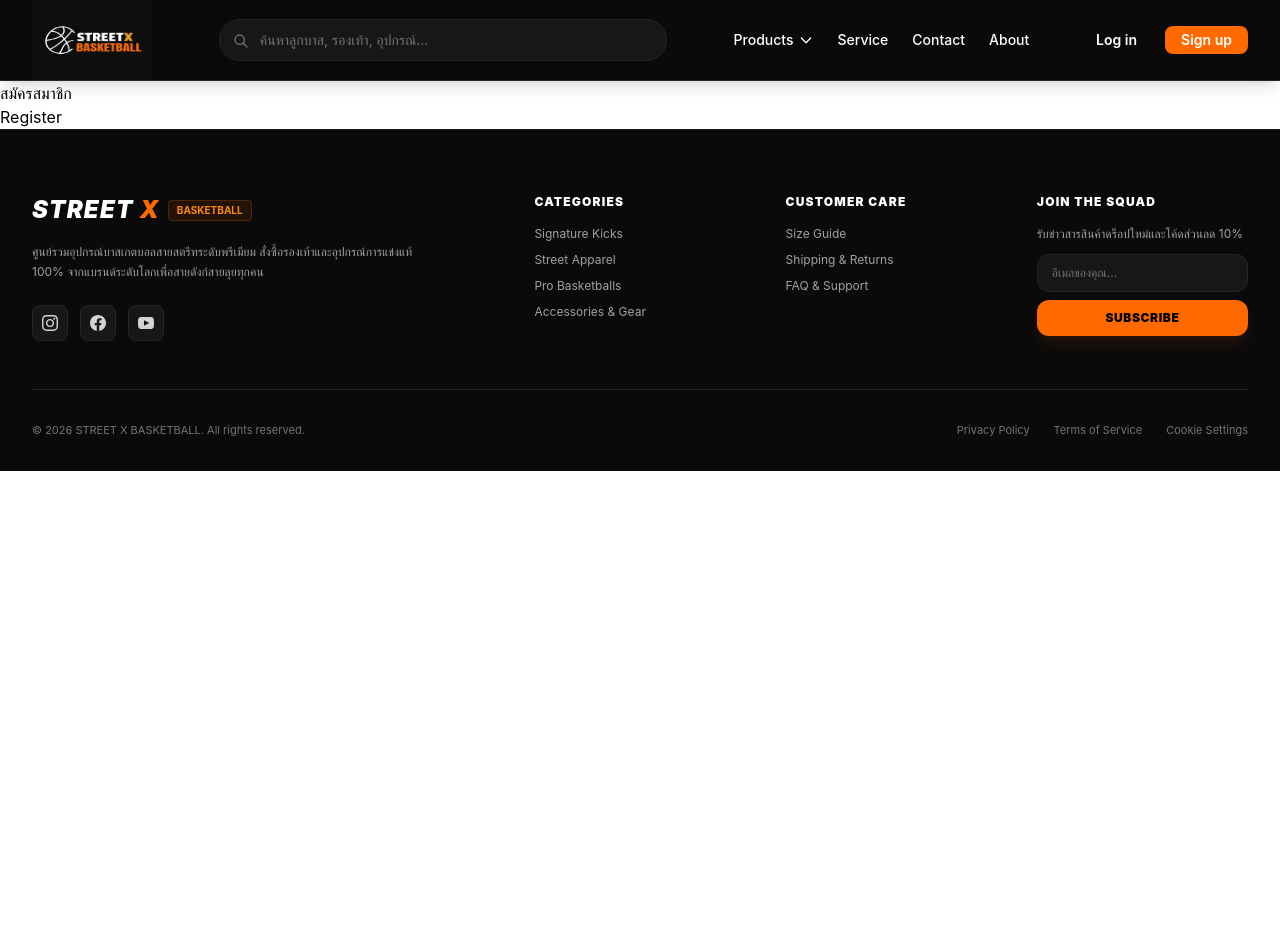
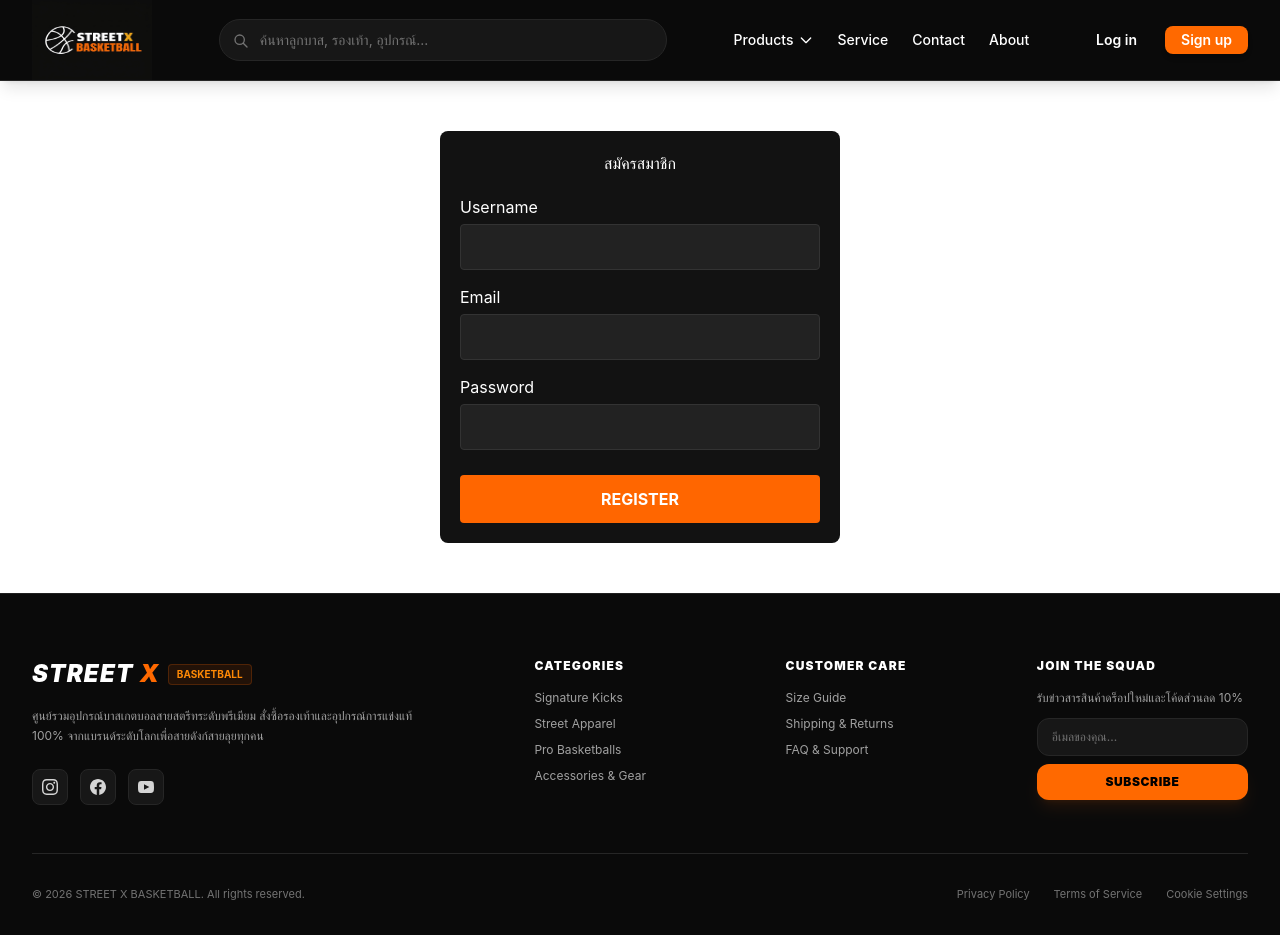
Before and after one commit to naearth9-ops/Street-X-Basketball-Full-stack, a React (Vite) app in the folder frontend/: page /register in a window 1280 px wide. Before the commit the page ends 800 px from the top, so only its background shows below. Built offline with nearby package versions, Linux system fonts and the light colour scheme; no server answers.

Commit message:
Add full Register form elements and styles

```diff
--- a/frontend/src/pages/Users/Register.jsx
+++ b/frontend/src/pages/Users/Register.jsx
@@ -9,6 +9,10 @@ export default function Register() {
   const [error, setError] = useState("");
   const navigate = useNavigate();
   const { login } = useAuth();
+
+  const handleChange = (e) => {
+    setFormData({ ...formData, [e.target.name]: e.target.value });
+  };
 
   const handleSubmit = async (e) => {
     e.preventDefault();
@@ -39,11 +43,49 @@ export default function Register() {
   };
 
   return (
-    <div>
-      <h2>สมัครสมาชิก</h2>
-      {error && <p style={{ color: "red" }}>{error}</p>}
-      <form onSubmit={handleSubmit}>
-        <button type="submit">Register</button>
+    <div style={{ maxWidth: "400px", margin: "50px auto", padding: "20px", color: "#fff", backgroundColor: "#121212", borderRadius: "8px" }}>
+      <h2 style={{ textTransform: "uppercase", marginBottom: "20px", textAlign: "center" }}>สมัครสมาชิก</h2>
+      {error && <p style={{ color: "#ff4d4d", marginBottom: "15px", textAlign: "center" }}>{error}</p>}
+      <form onSubmit={handleSubmit} style={{ display: "flex", flexDirection: "column", gap: "15px" }}>
+        <div>
+          <label style={{ display: "block", marginBottom: "5px" }}>Username</label>
+          <input
+            type="text"
+            name="username"
+            value={formData.username}
+            onChange={handleChange}
+            required
+            style={{ width: "100%", padding: "10px", borderRadius: "4px", border: "1px solid #333", backgroundColor: "#222", color: "#fff" }}
+          />
+        </div>
+        <div>
+          <label style={{ display: "block", marginBottom: "5px" }}>Email</label>
+          <input
+            type="email"
+            name="email"
+            value={formData.email}
+            onChange={handleChange}
+            required
+            style={{ width: "100%", padding: "10px", borderRadius: "4px", border: "1px solid #333", backgroundColor: "#222", color: "#fff" }}
+          />
+        </div>
+        <div>
+          <label style={{ display: "block", marginBottom: "5px" }}>Password</label>
+          <input
+            type="password"
+            name="password"
+            value={formData.password}
+            onChange={handleChange}
+            required
+            style={{ width: "100%", padding: "10px", borderRadius: "4px", border: "1px solid #333", backgroundColor: "#222", color: "#fff" }}
+          />
+        </div>
+        <button
+          type="submit"
+          style={{ padding: "12px", backgroundColor: "#ff6600", color: "#fff", border: "none", borderRadius: "4px", fontWeight: "bold", cursor: "pointer", marginTop: "10px" }}
+        >
+          REGISTER
+        </button>
       </form>
     </div>
   );
```
